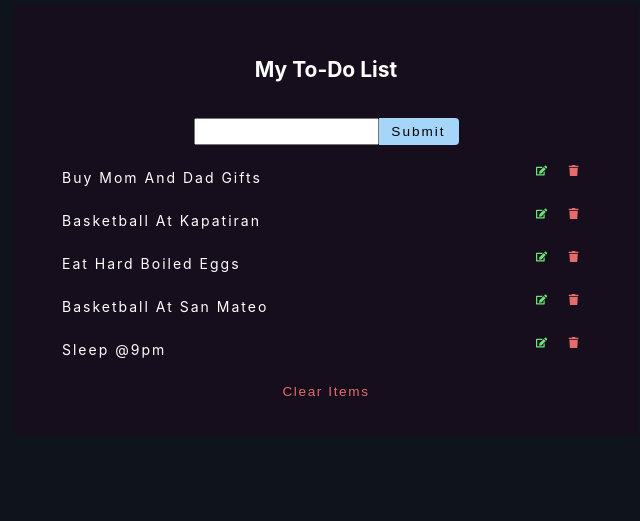
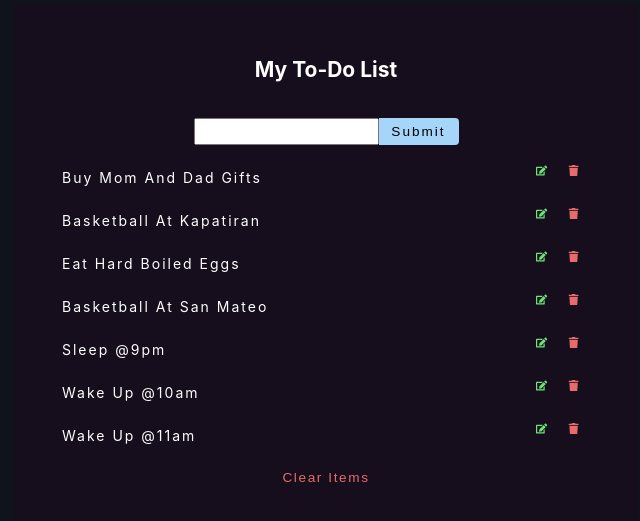
Before and after one commit to Alva156/to-do-list-alva-no-function, a React (Create React App) app: page / in a window 1280 px wide. Shown: the part 123-644 px from the top of the page, without its empty margins (314-954 px from the left). Built offline with nearby package versions, Linux system fonts and the light colour scheme.

Commit message:
final code 26/02/2024

```diff
--- a/src/App.js
+++ b/src/App.js
@@ -7,8 +7,17 @@ import AddTask from "./AddTask";
 import { getLocalStorage } from "./localStorage";
 
 function App() {
+  const dummyTasks = [
+    { id: "1", title: "Buy Mom and Dad gifts" },
+    { id: "2", title: "Basketball at Kapatiran" },
+    { id: "3", title: "Eat Hard Boiled Eggs" },
+    { id: "4", title: "Basketball at San Mateo" },
+    { id: "5", title: "Sleep @9pm" },
+    { id: "6", title: "Wake up @10am" },
+    { id: "7", title: "Wake up @11am" },
+  ];
   const [name, setName] = useState("");
-  const [list, setList] = useState(getLocalStorage());
+  const [list, setList] = useState(getLocalStorage(dummyTasks));
   const [isEditing, setIsEditing] = useState(false);
   const [editID, setEditID] = useState(null);
   const [alert, setAlert] = useState({ show: false, type: "", msg: "" });
--- a/src/localStorage.js
+++ b/src/localStorage.js
@@ -1,23 +1,8 @@
-export const getLocalStorage = () => {
+export const getLocalStorage = (dummyTasks) => {
   let list = localStorage.getItem("list");
   if (list) {
     return JSON.parse(list);
   } else {
-    return [
-      { id: new Date().getTime().toString(), title: "Buy Mom and Dad gifts" },
-      {
-        id: new Date().getTime().toString() + 1,
-        title: "Basketball at Kapatiran",
-      },
-      {
-        id: new Date().getTime().toString() + 1,
-        title: "Eat Hard Boiled Eggs",
-      },
-      {
-        id: new Date().getTime().toString() + 1,
-        title: "Basketball at San Mateo",
-      },
-      { id: new Date().getTime().toString() + 1, title: "Sleep @9pm" },
-    ];
+    return dummyTasks;
   }
 };
```
